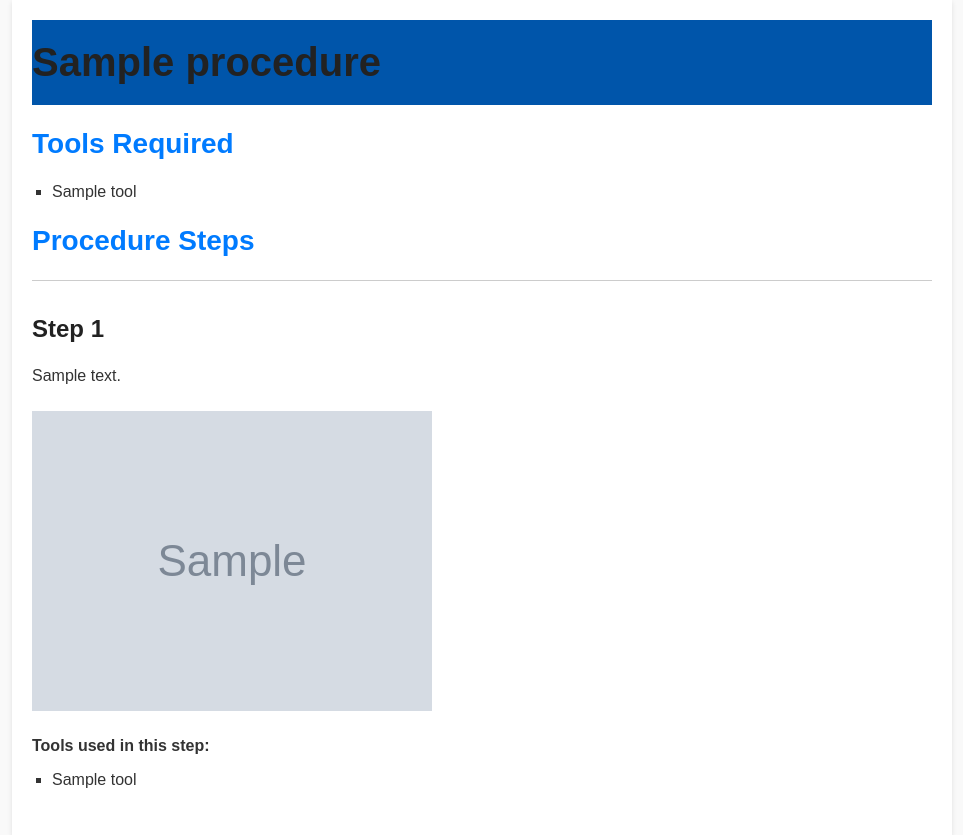
After one commit to dongles-cmd/CITS3005-Project, a Flask app: template project-root/app/templates/procedure_details.html in a window 1280 px wide. The commit adds this page. Shown: the whole page, without its empty margins (158-1121 px from the left). Run offline with Flask 3, Linux system fonts and the light colour scheme; the template is opened without the code that fills it: most values are stand-ins (such as "Sample title", 1, 10 or a date in 2020); grey boxes marked "Sample" are stand-in pictures; parts of the project's set-up code (start-up, migrations or seed data) failed here and were passed over.

Commit message:
added procedure information

```diff
--- a/project-root/app/app.py
+++ b/project-root/app/app.py
@@ -1,5 +1,7 @@
 from flask import Flask, render_template, request
 from app.search_logic import search_procedures
+from app.procedure_data import get_procedure_details
+from config import BASE_URI
 
 app = Flask(__name__)
 
@@ -33,14 +35,16 @@
     # Render the initial search form if no query is provided
     return render_template('search.html')
 
-# Route for displaying procedure details
-@app.route('/procedure/<path:procedure_iri>')
+# Route for displaying the procedure details
+@app.route('/procedure/<path:procedure_iri>', methods=['GET'])
 def procedure_details(procedure_iri):
-    # Placeholder to query the knowledge graph for procedure details based on IRI
-    procedure_data = get_procedure_details(procedure_iri)
+    procedure_iri = f"{BASE_URI}{procedure_iri}"  # Build the full IRI if needed
+    procedure = get_procedure_details(procedure_iri)
 
-    # Render the details page
-    return render_template('procedure_details.html', procedure=procedure_data)
+    if procedure is None:
+        return render_template('404.html'), 404  # Handle case if procedure not found
+
+    return render_template('procedure_details.html', procedure=procedure)
 
 # Route for the user manual
 @app.route('/user-manual')
--- a/project-root/app/static/css/style.css
+++ b/project-root/app/static/css/style.css
@@ -389,3 +389,55 @@
     border-radius: 5px;}
 footer .btn:hover {
     background-color: #0056b3;}
+
+/* static/style.css */
+
+body {
+    font-family: Arial, sans-serif;
+    background-color: #f9f9f9;
+    color: #333;
+}
+
+.container {
+    max-width: 900px;
+    margin: 0 auto;
+    padding: 20px;
+    background-color: white;
+    box-shadow: 0px 2px 5px rgba(0,0,0,0.1);
+}
+
+h1 {
+    font-size: 2.5em;
+    color: #222;
+}
+
+h2 {
+    font-size: 1.75em;
+    color: #007bff;
+}
+
+ul {
+    list-style-type: square;
+    padding-left: 20px;
+}
+
+img {
+    max-width: 100%;
+    height: auto;
+    margin: 10px 0;
+}
+
+.procedure-step {
+    border-top: 1px solid #ccc;
+    padding: 10px 0;
+}
+
+.procedure-step h3 {
+    font-size: 1.5em;
+    color: #222;
+}
+
+.step-images {
+    display: flex;
+    gap: 10px;
+}
--- /dev/null
+++ b/project-root/app/templates/procedure_details.html
@@ -0,0 +1,53 @@
+<!-- templates/procedure_details.html -->
+<!DOCTYPE html>
+<html lang="en">
+<head>
+    <meta charset="UTF-8">
+    <meta name="viewport" content="width=device-width, initial-scale=1.0">
+    <title>{{ procedure.name }} - Procedure Details</title>
+    <link rel="stylesheet" href="{{ url_for('static', filename='style.css') }}">
+</head>
+<body>
+    <div class="container">
+        <header>
+            <h1>{{ procedure.name }}</h1>
+        </header>
+
+        <section class="procedure-tools">
+            <h2>Tools Required</h2>
+            <ul>
+                {% for tool in procedure.tools %}
+                    <li>{{ tool }}</li>
+                {% endfor %}
+            </ul>
+        </section>
+
+        <section class="procedure-steps">
+            <h2>Procedure Steps</h2>
+            {% for step in procedure.steps %}
+                <div class="procedure-step">
+                    <h3>Step {{ step.step_number }}</h3>
+                    <p>{{ step.description }}</p>
+
+                    {% if step.images %}
+                        <div class="step-images">
+                            {% for image in step.images %}
+                                <img src="{{ image }}" alt="Step {{ step.step_number }} image">
+                            {% endfor %}
+                        </div>
+                    {% endif %}
+
+                    {% if step.tools %}
+                        <p><strong>Tools used in this step:</strong></p>
+                        <ul>
+                            {% for tool in step.tools %}
+                                <li>{{ tool }}</li>
+                            {% endfor %}
+                        </ul>
+                    {% endif %}
+                </div>
+            {% endfor %}
+        </section>
+    </div>
+</body>
+</html>
--- a/project-root/app/templates/search_results.html
+++ b/project-root/app/templates/search_results.html
@@ -9,7 +9,7 @@
             <ul class="search-results">
                 {% for result in results %}
                     <li class="result-item">
-                        <a href="{{ result[1] }}" class="result-link">
+                        <a href="/procedure/{{ result[1] | replace('http://test.org/ifixit.com#', '') }}">{{ result[0] }}</a>
                             <img src="{{ result[2] }}" alt="{{ result[0] }}" class="result-image">
                             <span class="result-name">{{ result[0] }}</span>
                         </a>
--- a/project-root/graph/output_kg.py
+++ b/project-root/graph/output_kg.py
@@ -40,8 +40,8 @@
             logger.info(f"\tProcedure uses tool: {tool}")
             logger.info(f"\t{tool} in toolbox")
 
-        for step in procedure.has_step:
-            logger.info(f"\tStep: {step}, Order: {step.has_order}, Text: {step.has_text}")
+        for n, step in enumerate(procedure.has_step):
+            logger.info(f"\tStep: {step}, Order: {n} Text: {step.has_text}")
 
             for tool in step.step_uses_tool:
 
```
Also changed, not shown: 3 other files.
